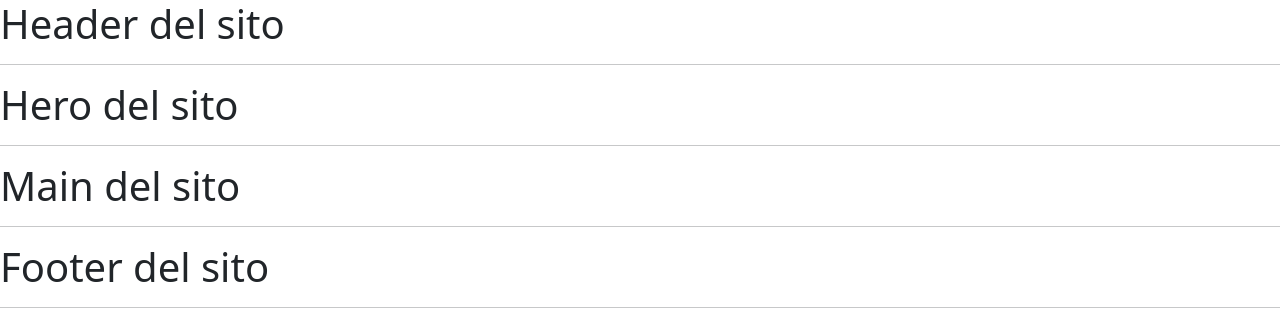
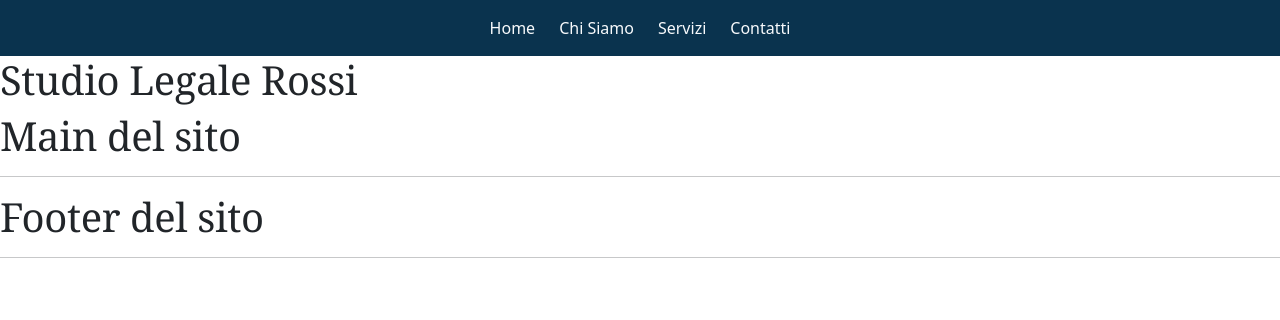
Before and after one commit to Fabio-Bianco/studio-legale, a React (Vite) app: page / in a window 1280 px wide. Shown: the top 320 px of the page. Built offline with nearby package versions, Linux system fonts and the light colour scheme.

Commit message:
created: stryles css and Header component

```diff
--- a/src/components/layout/Header.jsx
+++ b/src/components/layout/Header.jsx
@@ -1,8 +1,17 @@
+import "../../styles/header.css";
+
+
 export default function Header() {
   return (
-    <div>
-      <h1>Header del sito</h1>
-      <hr />
-    </div>
+<header className="header-section">
+<nav className="nav-dock">
+  <ul>
+    <li><a href="">Home</a></li>
+    <li><a href="">Chi Siamo</a></li>
+    <li><a href="">Servizi</a></li>
+    <li><a href="">Contatti</a></li>
+  </ul>
+</nav>
+</header>
   );
 }
--- a/src/components/sections/Hero.jsx
+++ b/src/components/sections/Hero.jsx
@@ -1,9 +1,8 @@
 export default function Hero() {
 
     return (
-    <div>
-      <h1>Hero del sito</h1>
-      <hr />
+    <div className="hero">
+      <h1>Studio Legale Rossi</h1>
     </div>
   );
 }
--- a/src/components/sections/Main.jsx
+++ b/src/components/sections/Main.jsx
@@ -1,3 +1,5 @@
+
+
 export default function Main() {
 
     return (
--- a/src/main.jsx
+++ b/src/main.jsx
@@ -1,9 +1,10 @@
 import { StrictMode } from 'react'
 import { createRoot } from 'react-dom/client'
+import "./styles/tokens.css";
 import 'bootstrap/dist/css/bootstrap.min.css'
 import 'bootstrap/dist/js/bootstrap.bundle.min.js'
+import App from './App.jsx'
 
-import App from './App.jsx'
 
 createRoot(document.getElementById('root')).render(
   <StrictMode>
--- /dev/null
+++ b/src/styles/Header.css
@@ -0,0 +1,26 @@
+.header-section {
+  background: var(--color-nav);
+  color: var(--color-on-dark);
+  padding-block: var(--space-3);
+}
+
+.nav-dock ul {
+  display: flex;
+  justify-content: center;
+  align-items: center;
+  gap: var(--space-4);
+  list-style: none;
+  margin: 0;
+  padding: 0;
+}
+
+.nav-dock a {
+  text-decoration: none;
+  color: var(--color-on-dark);
+  font-weight: 500;
+  transition: color 0.2s ease;
+}
+
+.nav-dock a:hover {
+  color: var(--color-accent);
+}
--- /dev/null
+++ b/src/styles/tokens.css
@@ -0,0 +1,182 @@
+/* =========================================
+   TOKENS GLOBALI — FLUID & MOBILE FIRST
+   Unità: rem + clamp()  |  No px rigidi
+   ========================================= */
+
+/* Base: 1rem = dimensione font del browser (di solito 16px) */
+:root {
+  /* ====== Colori ====== */
+  --color-primary: #0B3C5D;        /* Brand / Primary */
+  --color-accent:  #CFAF70;        /* Brand / Accent  */
+  --color-text:    #111827;        /* Text / Default  */
+  --color-muted:   #6B7280;        /* Text / Muted    */
+  --color-surface: #FFFFFF;        /* Surface / Base  */
+  --color-page:    #F8F9FA;        /* Surface / Page  */
+  --color-nav:     #0A334E;        /* Nav/Footer BG   */
+  --color-border:  #E5E7EB;        /* Border / Light  */
+  --color-on-dark: #F8FAFC;        /* Text on dark    */
+  --color-accent-hover: #B89449;   /* Accent hover    */
+  --color-primary-72: rgba(11, 60, 93, 0.72); /* per dock blur */
+
+  /* ====== Tipografia (fluid clamp) ======
+     clamp(MIN, PREFERRED, MAX)
+     MIN per schermi piccoli, MAX per desktop grandi.
+  */
+  --fs-h1: clamp(2.25rem, 3vw + 1.6rem, 3.5rem);   /* ~36 → 56 */
+  --lh-h1: 1.15;
+
+  --fs-h2: clamp(1.75rem, 2.2vw + 1.2rem, 2.5rem); /* ~28 → 40 */
+  --lh-h2: 1.2;
+
+  --fs-h3: clamp(1.375rem, 1.4vw + 1rem, 1.75rem); /* ~22 → 28 */
+  --lh-h3: 1.25;
+
+  --fs-body: clamp(1rem, 0.3vw + 0.95rem, 1.125rem); /* 16 → 18 */
+  --lh-body: 1.55;
+
+  --fs-small: clamp(0.875rem, 0.2vw + 0.82rem, 0.9375rem); /* 14 → 15 */
+  --lh-small: 1.4;
+
+  --font-display: "Playfair Display", "Merriweather", Georgia, serif;
+  --font-sans: "Inter", "Lato", "Source Sans 3", system-ui, -apple-system, "Segoe UI", Roboto, Arial, sans-serif;
+
+  /* ====== Layout fluido ======
+     Container centrale che “respira”: max width con padding lato inclusi.
+  */
+  --container-inline: min(100% - 2rem, 76rem); /* 2rem = 32px margini di respiro */
+  --section-y: clamp(3rem, 6vw, 6.5rem);       /* 48 → 104 spacing verticale */
+
+  /* ====== Spaziatura in scala rem ====== */
+  --space-1: 0.5rem;   /* 8  */
+  --space-2: 0.75rem;  /* 12 */
+  --space-3: 1rem;     /* 16 */
+  --space-4: 1.5rem;   /* 24 */
+  --space-5: 2rem;     /* 32 */
+  --space-6: 3rem;     /* 48 */
+  --space-7: 4rem;     /* 64 */
+
+  /* ====== Raggi & Ombre (rem) ====== */
+  --radius-card: 1rem;        /* 16 */
+  --radius-pill: 9999px;      /* pill */
+  --shadow-soft: 0 0.625rem 1.5rem rgba(0,0,0,0.08); /* 10/24 in rem */
+
+  /* ====== Bordi ====== */
+  --border-1: 1px solid var(--color-border);
+
+  /* Focus ring accessibile */
+  --focus-ring: 0 0 0 0.1875rem rgba(207,175,112,0.45); /* 3px in rem */
+}
+
+/* Dark mode opzionale */
+:root[data-theme="dark"] {
+  --color-page:  #0F172A;
+  --color-surface: #0B1224;
+  --color-text:  #E5E7EB;
+  --color-muted: #9CA3AF;
+  --color-border:#1F2937;
+  --color-nav:   #071E31;
+  --color-on-dark: #F9FAFB;
+}
+
+/* ==============
+   Primitive base
+   ============== */
+html { color-scheme: light; }
+:root[data-theme="dark"] html { color-scheme: dark; }
+
+body {
+  background: var(--color-page);
+  color: var(--color-text);
+  font-family: var(--font-sans);
+  font-size: var(--fs-body);
+  line-height: var(--lh-body);
+  -webkit-text-size-adjust: 100%; /* iOS */
+  text-rendering: optimizeLegibility;
+}
+
+h1, .h1 {
+  font-family: var(--font-display);
+  font-size: var(--fs-h1);
+  line-height: var(--lh-h1);
+  font-weight: 600;
+  letter-spacing: -0.01em;
+  margin: 0 0 var(--space-3);
+}
+h2, .h2 {
+  font-family: var(--font-display);
+  font-size: var(--fs-h2);
+  line-height: var(--lh-h2);
+  font-weight: 600;
+  margin: 0 0 var(--space-3);
+}
+h3, .h3 {
+  font-family: var(--font-display);
+  font-size: var(--fs-h3);
+  line-height: var(--lh-h3);
+  font-weight: 600;
+  margin: 0 0 var(--space-2);
+}
+
+.small { font-size: var(--fs-small); line-height: var(--lh-small); color: var(--color-muted); }
+
+/* Container centrale fluido */
+.container {
+  width: var(--container-inline);
+  margin-inline: auto;
+}
+
+/* Sezioni verticali coerenti */
+.section {
+  padding-block: var(--section-y);
+}
+
+/* Card generica */
+.card {
+  background: var(--color-surface);
+  border: var(--border-1);
+  border-radius: var(--radius-card);
+  box-shadow: var(--shadow-soft);
+}
+
+/* CTA primaria */
+.btn-primary {
+  display: inline-flex; align-items: center; justify-content: center;
+  padding: 0.75rem 1.25rem; /* 12 x 20 */
+  gap: 0.5rem;
+  background: var(--color-accent);
+  color: var(--color-primary);
+  border-radius: 0.75rem;
+  border: none;
+  font-weight: 600;
+}
+.btn-primary:hover { background: var(--color-accent-hover); }
+.btn-primary:focus-visible { outline: none; box-shadow: var(--focus-ring); }
+
+/* Dock Top (desktop) — pill traslucida */
+.dock {
+  position: sticky; top: 0.75rem;
+  margin-inline: auto;
+  width: max-content;
+  padding: 0.5rem 0.75rem;
+  backdrop-filter: blur(10px);
+  background: var(--color-primary-72);
+  color: var(--color-on-dark);
+  border-radius: var(--radius-pill);
+  box-shadow: 0 0.5rem 1.5rem rgba(0,0,0,0.18);
+}
+
+/* Footer scuro */
+.footer {
+  background: var(--color-nav);
+  color: var(--color-on-dark);
+  border-top: 1px solid rgba(255,255,255,0.08);
+}
+.footer a { color: var(--color-accent); }
+.footer a:hover { color: var(--color-accent-hover); }
+
+/* =============================
+   Accessibilità / Motion safety
+   ============================= */
+@media (prefers-reduced-motion: reduce) {
+  * { animation: none !important; transition: none !important; scroll-behavior: auto !important; }
+}
```
Also changed, not shown: src/styles/Footer.css (added).
